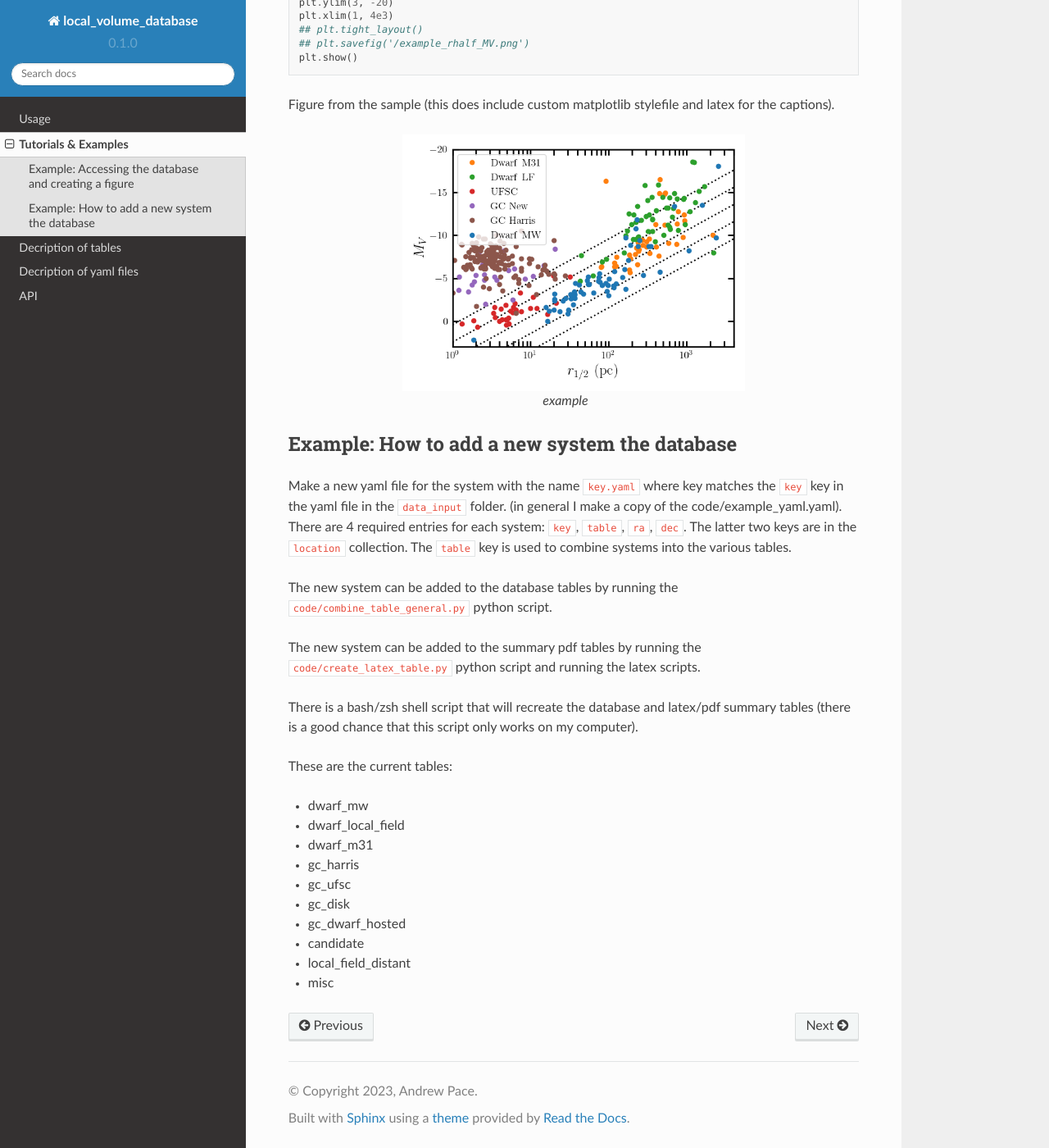
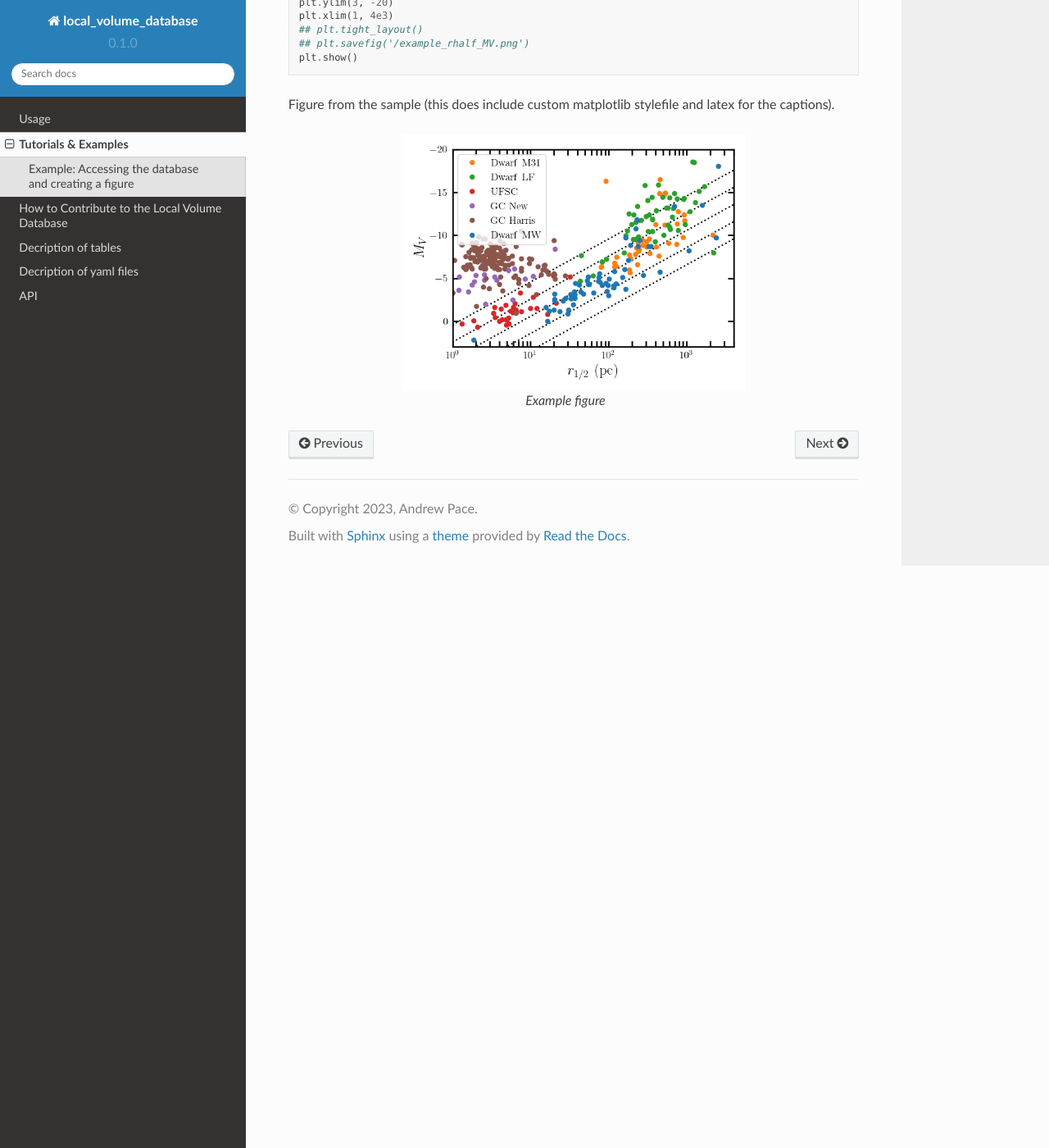
Before and after one commit to apace7/local_volume_database, a Sphinx documentation site: the page built from docs/source/tutorials.rst, in a window 1280 px wide and 1400 px high, scrolled down 1035 px. Shown: the whole window at 82% size. Built offline with Sphinx 7.4.7 and the Read the Docs theme 2.0.0, drawn with Linux system fonts in a browser that asks for light colours.

Commit message:
boo2 fix and docs update

```diff
--- a/docs/source/index.rst
+++ b/docs/source/index.rst
@@ -22,6 +22,7 @@
 
    usage
    tutorials
+   contributing
    table_description
    yaml_description
    api
--- a/docs/source/tutorials.rst
+++ b/docs/source/tutorials.rst
@@ -61,29 +61,4 @@
    :align: center
    :alt: Example
 
-   example
-
-Example: How to add a new system the database
----------------------------------------------
-
-Make a new yaml file for the system with the name ``key.yaml`` where key matches the ``key`` key in the yaml file in the ``data_input`` folder.
-(in general I make a copy of the code/example_yaml.yaml).  There are 4 required entries for each system: ``key``, ``table``, ``ra``, ``dec``.  The latter two keys are in the ``location`` collection. The ``table`` key is used to combine systems into the various tables.
-
-The new system can be added to the database tables by running the ``code/combine_table_general.py`` python script.
-
-The new system can be added to the summary pdf tables by running the ``code/create_latex_table.py`` python script and running the latex scripts.
-
-There is a bash/zsh shell script that will recreate the database and latex/pdf summary tables (there is a good chance that this script only works on my computer).
-
-These are the current tables:
-
-* dwarf_mw
-* dwarf_local_field
-* dwarf_m31
-* gc_harris
-* gc_ufsc
-* gc_disk
-* gc_dwarf_hosted
-* candidate
-* local_field_distant
-* misc
+   Example figure
```
Also changed, not shown: docs/source/contributing.rst (added, +62 -0 lines), 3 other files.
